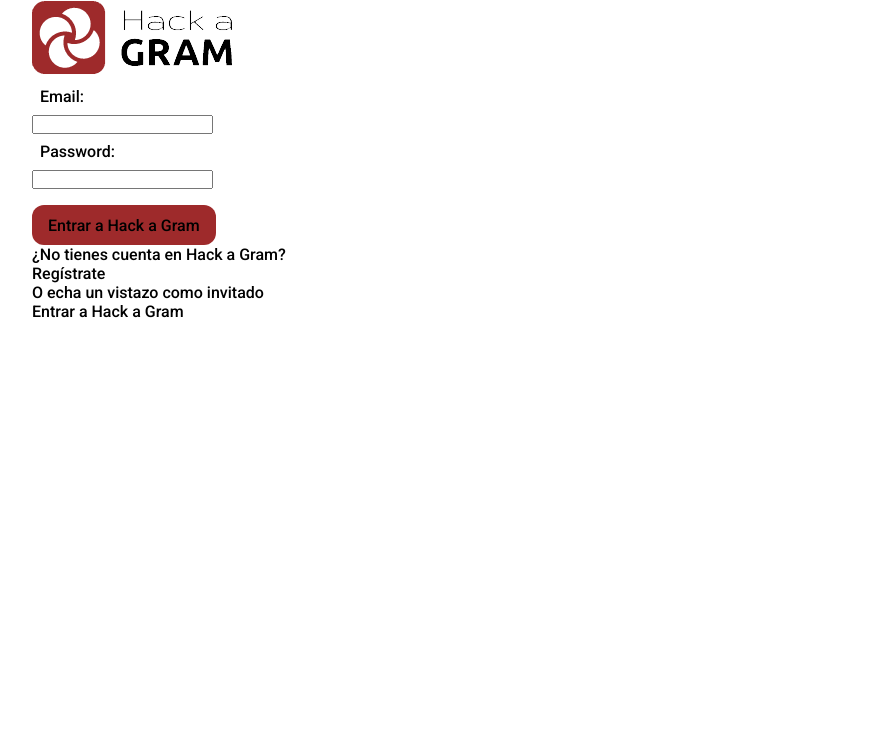
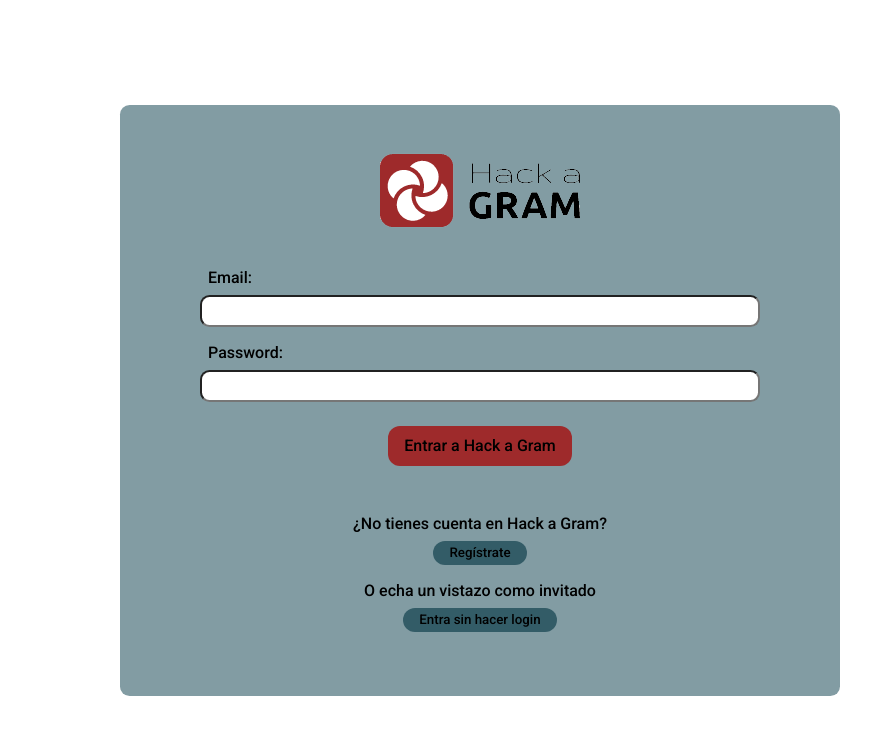
Before and after one commit to LeireMC/Hack-a-Boss, a React (Create React App) app in the folder frontend/: page /login in a window 1280 px wide. Shown: the top 734 px of the page, without its empty margins (160-1031 px from the left). Built offline with nearby package versions, Linux system fonts and the light colour scheme.

Commit message:
login page con css, botones unificados

```diff
--- a/frontend/src/components/FollowingUserList/styles.css
+++ b/frontend/src/components/FollowingUserList/styles.css
@@ -7,12 +7,20 @@
 }
 
 button.showProfileButton {
-  border: solid 2px #9e2a2b;
-  width: 10rem;
-  padding: 0.7rem;
-  border-radius: 50px;
+  background-color: white;
+  border: 2px solid #9e2a2b;
+  border-radius: 12px;
+  transition-duration: 0.5s;
+  cursor: pointer;
+  width: fit-content;
+  padding: 0 1rem;
+  height: 2.5rem;
+  text-align: center;
+  display: flex;
+  justify-content: center;
+  align-items: center;
+  margin: 0.1rem auto;
   color: #9e2a2b;
-  margin: 0 auto;
 }
 
 button.showProfileButton:hover {
--- a/frontend/src/components/LoginForm/index.js
+++ b/frontend/src/components/LoginForm/index.js
@@ -1,3 +1,4 @@
+import "./styles.css";
 import { useState } from "react";
 import { toast } from "react-toastify";
 import { useTokenContext } from "../../Contexts/TokenContext";
@@ -12,6 +13,7 @@ const LoginForm = () => {
 
   return (
     <form
+      className="loginForm"
       onSubmit={async (event) => {
         try {
           event.preventDefault();
--- /dev/null
+++ b/frontend/src/components/LoginForm/styles.css
@@ -0,0 +1,13 @@
+.loginForm {
+  padding: 2rem;
+  height: 100%;
+  flex-grow: 1;
+}
+#email,
+#password {
+  border-radius: 0.6rem;
+  padding: 0.5rem;
+  width: 35rem;
+  height: 2rem;
+  margin-bottom: 0.5rem;
+}
--- a/frontend/src/components/PostModal/styles.css
+++ b/frontend/src/components/PostModal/styles.css
@@ -109,14 +109,22 @@ form > textarea.commentForm {
 
 form > button.commentButton {
   background-color: #9e2a2b;
-  width: 10rem;
-  padding: 0.8rem;
-  border-radius: 50px;
-  margin-top: 0.5rem;
+  border-radius: 12px;
+  transition-duration: 0.5s;
+  cursor: pointer;
+  width: fit-content;
+  padding: 0 1rem;
+  height: 2.5rem;
+  text-align: center;
+  display: flex;
+  justify-content: center;
+  align-items: center;
+  margin: 1rem auto;
+  color: black;
 }
 
 form > button.commentButton:hover {
-  background-color: #cd5d5f;
+  color: white;
 }
 
 .icons {
--- a/frontend/src/components/UserInfo/styles.css
+++ b/frontend/src/components/UserInfo/styles.css
@@ -14,15 +14,21 @@ figure.avatarImage {
 
 button.profileButton {
   background-color: #9e2a2b;
-  width: 10rem;
-  padding: 0.8rem;
-  border-radius: 50px;
-  margin: 1rem auto;
-  color: white;
+  border-radius: 12px;
+  transition-duration: 0.5s;
+  cursor: pointer;
+  width: fit-content;
+  padding: 0 1rem;
+  height: 2.5rem;
+  text-align: center;
+  display: flex;
+  justify-content: center;
+  align-items: center;
+  margin-top: 1rem;
 }
 
 button.profileButton:hover {
-  background-color: #cd5d5f;
+  color: white;
 }
 img.userProfileAvatar {
   border-radius: 50%;
@@ -30,6 +36,8 @@ img.userProfileAvatar {
 
 section.userProfileInfo {
   width: 100%;
+  text-align: left;
+  align-self: flex-start;
 }
 
 section.userProfileInfo h3.name {
--- a/frontend/src/pages/FollowingPage/styles.css
+++ b/frontend/src/pages/FollowingPage/styles.css
@@ -19,3 +19,7 @@ section.container p {
 section.container svg {
   margin-bottom: 1rem;
 }
+
+section.followingUserListContainer {
+  margin-bottom: 1rem;
+}
--- a/frontend/src/pages/LoginPage/index.js
+++ b/frontend/src/pages/LoginPage/index.js
@@ -1,15 +1,24 @@
 import "./styles.css";
 import LoginForm from "../../components/LoginForm";
 import logoHackaGram from "../../assets/images/logo.png";
+import { Link } from "react-router-dom";
 const LoginPage = () => {
   return (
-    <main class="loginForm">
-      <img class="logo" src={logoHackaGram} alt="Logo de Hack a Gram" />
-      <LoginForm />
-      <p>¿No tienes cuenta en Hack a Gram?</p>
-      <a href="http://localhost:3000/register">Regístrate</a>
-      <p>O echa un vistazo como invitado</p>
-      <a href="http://localhost:3000/">Entrar a Hack a Gram</a>
+    <main className="loginFormMain">
+      <section className="loginFormContainer">
+        <img class="logo" src={logoHackaGram} alt="Logo de Hack a Gram" />
+        <LoginForm />
+        <p>¿No tienes cuenta en Hack a Gram?</p>
+        <button type="button" className="secundaryButton">
+          <Link to="/register">Regístrate</Link>
+        </button>
+
+        <p>O echa un vistazo como invitado</p>
+
+        <button type="button" className="secundaryButton">
+          <Link to="/">Entra sin hacer login</Link>
+        </button>
+      </section>
     </main>
   );
 };
--- a/frontend/src/pages/LoginPage/styles.css
+++ b/frontend/src/pages/LoginPage/styles.css
@@ -1,46 +1,25 @@
-/* * {
-  margin: 0;
-  padding: 0;
-  box-sizing: border-box;
+.loginFormMain {
+  display: flex;
+  justify-content: center;
+  align-items: center;
+}
+.loginFormContainer {
+  width: 45rem;
+  background-color: #829ca3;
+  border-radius: 0.6rem;
+  display: flex;
+  flex-direction: column;
+  justify-content: center;
+  align-items: center;
+  margin: 3rem auto;
+  padding: 3rem;
 }
 
-.loginForm {
-  min-height: 100vh;
-  display: grid;
-  grid-template-rows: 25% 25% 25% 25%;
-  grid-template-columns: 20% 20% 20% 20% 20%;
-  grid-auto-rows: 1fr 1fr 1fr 1fr;
-  grid-auto-columns: 50px;
-  grid-auto-flow: row;
-}
-
-main img {
-  grid-column: 2;
-  align-items: center;
-  padding-bottom: 2rem;
-  height: 100px;
-}
-
-main p {
-  padding-left: 3.5rem;
-  padding-right: 3.5rem;
-  padding-top: 2rem;
-  font-size: small;
-}
-
-main > form {
-  align-items: center;
-  font-weight: 300;
-  align-content: center;
-  padding: 3rem;
-}
- */
 button.loginButton {
   background-color: #9e2a2b;
   border-radius: 12px;
   transition-duration: 0.5s;
   cursor: pointer;
-
   width: fit-content;
   padding: 0 1rem;
   height: 2.5rem;
@@ -49,8 +28,34 @@ button.loginButton {
   display: flex;
   justify-content: center;
   align-items: center;
+  margin: 1rem auto;
 }
 
 button.loginButton:hover {
   color: white;
 }
+
+.secundaryButton {
+  background-color: #335c67;
+  border-radius: 12px;
+  transition-duration: 0.5s;
+  cursor: pointer;
+  width: fit-content;
+  padding: 0 1rem;
+  height: 1.5rem;
+  font-size: smaller;
+  margin-bottom: 1rem;
+  text-align: center;
+  display: flex;
+  justify-content: center;
+  align-items: center;
+}
+
+button.secundaryButton:hover {
+  color: white;
+  border-radius: 12px;
+}
+
+.loginFormContainer p {
+  margin-bottom: 0.5rem;
+}
```
